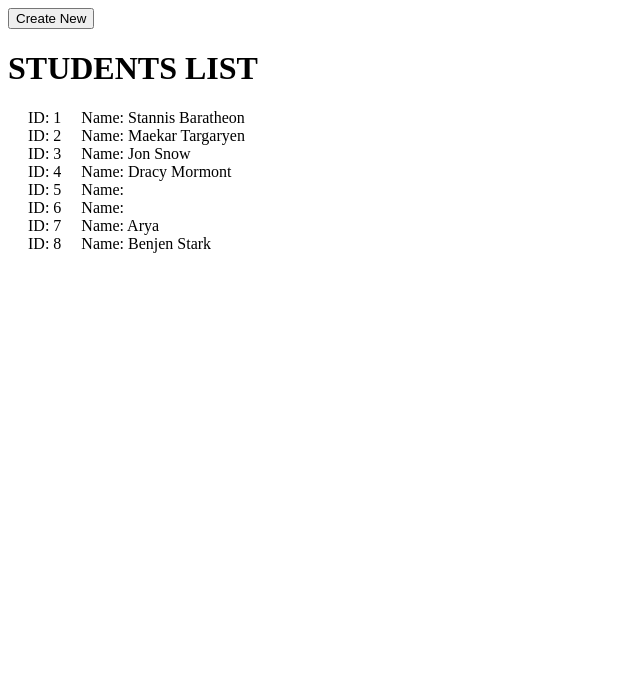
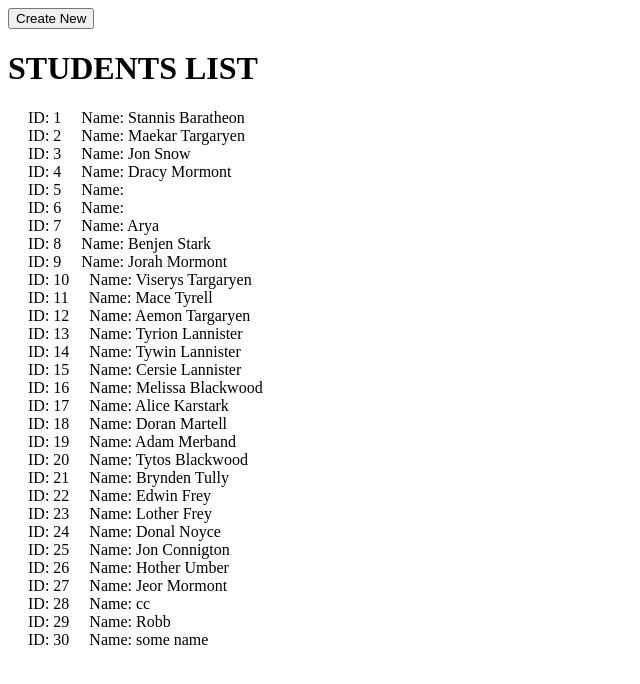
Before and after one commit to Gurharman23/try-student-management, a React app: page / in a window 1280 px wide. Shown: the top 684 px of the page, without its empty margins (0-640 px from the left). Built offline with nearby package versions, Linux system fonts and the light colour scheme; data requests are answered from the project's data file.

Commit message:
add react redux and redux-toolkit(RTK) setup

```diff
--- a/db.json
+++ b/db.json
@@ -29,6 +29,94 @@
     {
       "name": "Benjen Stark",
       "id": 8
+    },
+    {
+      "name": "Jorah Mormont",
+      "id": 9
+    },
+    {
+      "name": "Viserys Targaryen",
+      "id": 10
+    },
+    {
+      "name": "Mace Tyrell",
+      "id": 11
+    },
+    {
+      "name": "Aemon Targaryen",
+      "id": 12
+    },
+    {
+      "name": "Tyrion Lannister",
+      "id": 13
+    },
+    {
+      "name": "Tywin Lannister",
+      "id": 14
+    },
+    {
+      "name": "Cersie Lannister",
+      "id": 15
+    },
+    {
+      "name": "Melissa Blackwood",
+      "id": 16
+    },
+    {
+      "name": "Alice Karstark",
+      "id": 17
+    },
+    {
+      "name": "Doran Martell",
+      "id": 18
+    },
+    {
+      "name": "Adam Merband",
+      "id": 19
+    },
+    {
+      "name": "Tytos Blackwood",
+      "id": 20
+    },
+    {
+      "name": "Brynden Tully",
+      "id": 21
+    },
+    {
+      "name": "Edwin Frey",
+      "id": 22
+    },
+    {
+      "name": "Lother Frey",
+      "id": 23
+    },
+    {
+      "name": "Donal Noyce",
+      "id": 24
+    },
+    {
+      "name": "Jon Connigton",
+      "id": 25
+    },
+    {
+      "name": "Hother Umber",
+      "id": 26
+    },
+    {
+      "name": "Jeor Mormont",
+      "id": 27
+    },
+    {
+      "name": "cc",
+      "id": 28
+    },
+    {
+      "name": "Robb",
+      "id": 29
+    },
+    {
+      "name": "some name",
+      "id": 30
     }
   ]
 }
--- a/package.json
+++ b/package.json
@@ -6,9 +6,11 @@
     "build": "webpack --node-env=development"
   },
   "dependencies": {
+    "@reduxjs/toolkit": "^2.2.2",
     "json-server": "^0.17.4",
     "react": "^18.2.0",
     "react-dom": "^18.2.0",
+    "react-redux": "^9.1.0",
     "react-router-dom": "^6.22.3"
   },
   "devDependencies": {
--- a/src/components/CreateForm.js
+++ b/src/components/CreateForm.js
@@ -1,14 +1,18 @@
 import React from "react";
 import { createStudent } from "../student-helpers";
 import { useNavigate } from "react-router-dom";
+import { useDispatch } from "react-redux";
+import { studentCreated } from "../redux/slices/studentsSlice";
 
 export const CreateForm = () => {
   const navigator = useNavigate();
+  const dispatch = useDispatch();
+
   const submitHandler = (e) => {
     const formData = new FormData(e.target);
     const formProps = Object.fromEntries(formData);
     createStudent(formProps).then((val) => {
-      alert("success" + val);
+      dispatch(studentCreated(val));
       navigator("/");
     });
     e.preventDefault();
--- a/src/components/StudentList.js
+++ b/src/components/StudentList.js
@@ -1,11 +1,17 @@
-import React, { useState, useEffect } from "react";
+import React, { useEffect, useState } from "react";
 import { getStudents } from "../student-helpers";
 import { StudentCard } from "./StudentCard";
+import { useDispatch, useSelector } from "react-redux";
+import { studentsFetched } from "../redux/slices/studentsSlice";
 
 export const StudentList = () => {
-  const [students, setStudents] = useState([]);
+  const students = useSelector((state) => state.students);
+  const dispatch = useDispatch();
   useEffect(() => {
-    getStudents().then((data) => setStudents(data));
+    students.length ||
+      getStudents().then((data) => {
+        dispatch(studentsFetched(data));
+      });
   }, []);
 
   return (
--- a/src/index.js
+++ b/src/index.js
@@ -1,18 +1,22 @@
 import { createRoot } from "react-dom/client";
 import React from "react";
 import { App } from "./components/App";
-import { BrowserRouter, Route, RouterProvider, Routes } from "react-router-dom";
+import { BrowserRouter, Route, Routes } from "react-router-dom";
 import { CreateForm } from "./components/CreateForm";
+import { Provider } from "react-redux";
+import { store } from "./redux/store";
 
 // Render your React component instead
 const root = createRoot(document.getElementById("app"));
 root.render(
   <React.StrictMode>
+    <Provider store={store}>
       <BrowserRouter>
         <Routes>
           <Route path="/" element={<App />} />
           <Route path="/create" element={<CreateForm />} />
         </Routes>
       </BrowserRouter>
+    </Provider>
   </React.StrictMode>
 );
--- /dev/null
+++ b/src/redux/slices/studentsSlice.js
@@ -0,0 +1,24 @@
+import { createAsyncThunk, createSlice } from "@reduxjs/toolkit";
+
+const students = createSlice({
+  name: "students",
+  initialState: [],
+  reducers: {
+    studentsFetched: (state, { payload }) => {
+      return payload;
+    },
+    studentCreated: (state, { payload }) => {
+      state.push(payload);
+    },
+    studentUpdated: (state, { payload }) => {
+      const studentIndex = state.findIndex(
+        (student) => student.id === payload.id
+      );
+      state[studentIndex] = payload;
+    },
+  },
+});
+
+export const { studentsFetched, studentCreated, studentUpdated } =
+  students.actions;
+export default students.reducer;
--- /dev/null
+++ b/src/redux/store.js
@@ -0,0 +1,8 @@
+import { configureStore } from "@reduxjs/toolkit";
+import students from "./slices/studentsSlice";
+
+export const store = configureStore({
+  reducer: {
+    students,
+  },
+});
```
Also changed, not shown: jsconfig.json (added, +15 -0 lines), 1 other file (tests, documents, lock files or other folders). Lines whose indentation alone changed are shown as unchanged.
